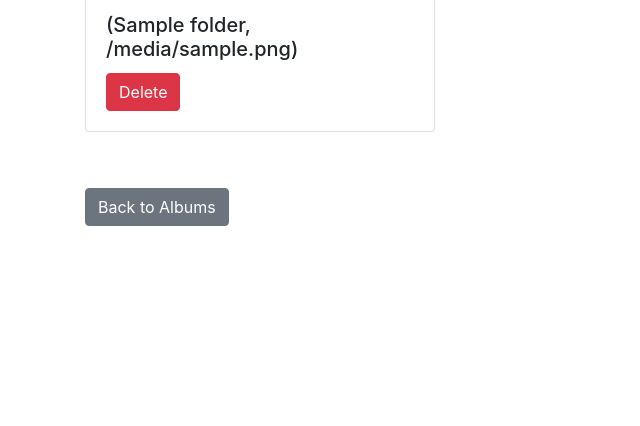
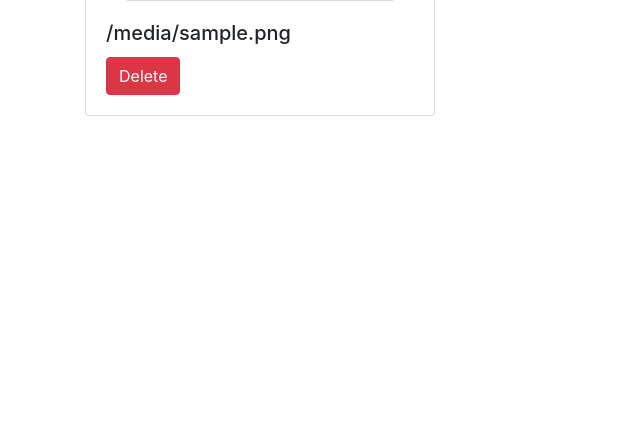
Before and after one commit to mbrandeburg/photobucket, a Flask app: template templates/manage_photos.html in a window 1280 px wide. Shown: the part 374-800 px from the top of the page, without its empty margins (0-640 px from the left). Run offline with Flask 3, Linux system fonts and the light colour scheme; the template is opened without the code that fills it: most values are stand-ins (such as "Sample title", 1, 10 or a date in 2020); grey boxes marked "Sample" are stand-in pictures; parts of the project's set-up code (start-up, migrations or seed data) failed here and were passed over; some libraries are stand-ins or nearby versions.

Commit message:
admin now redirects to a page for JUST the album in question. TODO: paginate both manage and view photos

```diff
--- a/app.py
+++ b/app.py
@@ -72,34 +72,32 @@
     logging.info(f'File {filename} was uploaded successfully')
     return redirect(url_for('index'))
 
-@app.route('/admin', methods=['GET', 'POST'])
-def admin():
+@app.route('/admin/<folder_name>', methods=['GET', 'POST'])
+def admin(folder_name):
     if request.method == 'POST':
         if check_password(request.form['password']):
             session['authenticated'] = True
             logging.info('Admin login accepted')
-            return redirect(url_for('manage_photos'))
+            return redirect(url_for('manage_photos', folder_name=folder_name))
         else:
             flash('Incorrect password', 'danger')
             logging.warn('Attempted to log into Admin console with wrong password -- not allowed')
-    return render_template('admin.html')
+    return render_template('admin.html', folder=folder_name)
 
-@app.route('/manage_photos')
-def manage_photos():
+@app.route('/manage_photos/<folder_name>')
+def manage_photos(folder_name):
     if not session.get('authenticated'):
-        return redirect(url_for('admin'))
+        return redirect(url_for('admin', folder_name=folder_name))
 
-    # files = {folder: os.listdir(os.path.join(app.config['UPLOAD_FOLDER'], folder)) for folder in app.config['SUBFOLDERS']}
-    # return render_template('manage_photos.html', files=files)
-    files = {}
-    for folder in app.config['SUBFOLDERS']:
-        folder_path = os.path.join(app.config['UPLOAD_FOLDER'], folder)
-        # List files and sort them by modification time, most recent first
-        files_in_folder = os.listdir(folder_path)
-        files_in_folder.sort(key=lambda file: os.path.getmtime(os.path.join(folder_path, file)), reverse=True)
-        files[folder] = files_in_folder
+    # logging.info(f'folder is: {folder_name}')
+    folder_path = os.path.join(app.config['UPLOAD_FOLDER'], folder_name)
+    # logging.info(f'folder path is: {folder_path}')
+    files = os.listdir(folder_path)
+    # logging.info(f'files are: {files}')
+    # exit(0)
+    files.sort(key=lambda file: os.path.getmtime(os.path.join(folder_path, file)), reverse=True)
 
-    return render_template('manage_photos.html', files=files)
+    return render_template('manage_photos.html', folder=folder_name, files=files)
 
 @app.route('/uploads/<folder_name>/<filename>')
 def serve_image(folder_name, filename):
@@ -121,11 +119,11 @@
 def delete_photo(folder_name, filename):
     if not session.get('authenticated'):
         flash('You need to login first', 'danger')
-        return redirect(url_for('admin'))
+        return redirect(url_for('admin', folder_name=folder_name))
 
     if folder_name not in app.config['SUBFOLDERS']:
         flash('Folder not allowed', 'danger')
-        return redirect(url_for('manage_photos'))
+        return redirect(url_for('manage_photos', folder_name=folder_name))
 
     file_path = os.path.join(app.config['UPLOAD_FOLDER'], folder_name, filename)
     if os.path.exists(file_path):
@@ -134,7 +132,7 @@
         logging.info(f'Successfully deleted {filename} from {folder_name}')
     else:
         flash('File not found', 'danger')
-    return redirect(url_for('manage_photos'))
+    return redirect(url_for('manage_photos', folder_name=folder_name))
 
 
 @app.route('/view_album/<folder_name>')
--- a/templates/admin.html
+++ b/templates/admin.html
@@ -27,7 +27,7 @@
             <p></p>
 
             <h2 class="mb-4">Admin Login</h2>
-            <form action="/admin" method="POST">
+            <form action="/admin/{{ folder }}" method="POST">
                 <div class="form-group">
                     <label for="password">Password</label>
                     <input type="password" class="form-control" id="password" name="password" required>
--- a/templates/manage_photos.html
+++ b/templates/manage_photos.html
@@ -20,17 +20,18 @@
         {% endif %}
         {% endwith %}
 
-        <h1 class="mb-4">Manage Photos</h1>
-        {% for folder, files in files.items() %}
-        <div class="mb-3">
+        <!-- <div class="container mt-5"> -->
+            <a href="/" class="btn btn-secondary mt-3">Back to Albums</a>
+        <!-- </div> -->
+
         {% if folder == 'BCN' %}
-                <h2>{{ folder }}</h2>
+        <h1 class="mb-4">Manage Photos for {{ folder }}</h1>
         {% else %}
-                <h2>{{ folder.capitalize() }}</h2>
+        <h1 class="mb-4">Manage Photos for {{ folder.capitalize() }}</h1>
         {% endif %}
 
-            {% if files %}
-            <div class="row">
+       <!-- Photos are displayed here -->
+       <div class="row" id="photoList"> <!-- Update this ID to match the JS function -->
         {% for file in files %}
         <div class="col-md-4 mb-4">
             <div class="card">
@@ -42,14 +43,11 @@
                 </div>
             </div>
         </div>
-                {% endfor %}
-            </div>
         {% else %}
-            <p>No photos in this album.</p>
-            {% endif %}
+        <div class="col">
+            <p>No photos in this album yet.</p>
         </div>
         {% endfor %}
-        <a href="/" class="btn btn-secondary mt-3">Back to Albums</a>
        </div>
 
 
--- a/templates/view_album.html
+++ b/templates/view_album.html
@@ -45,7 +45,7 @@
 
         <!-- admin login -->
         <div>
-            <a href="/admin" class="btn btn-secondary mt-4">Admin Login</a>
+            <a href="/admin/{{folder}}" class="btn btn-secondary mt-4">Admin Login</a>
         </div>
     </div>
 
```
Lines whose indentation alone changed are shown as unchanged.
